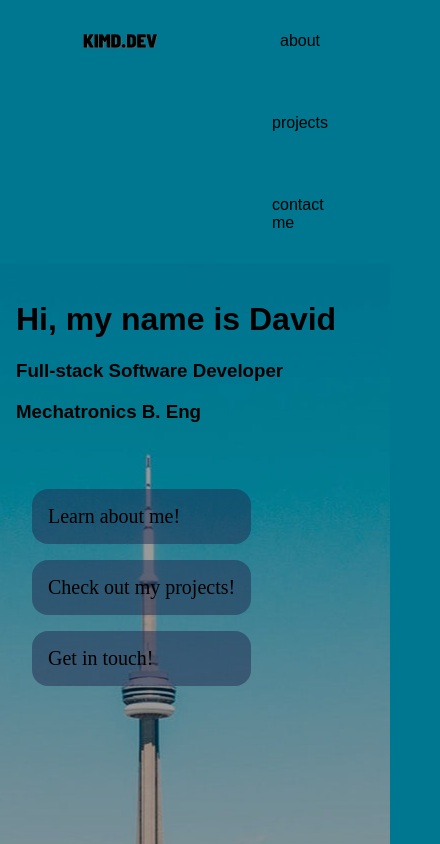
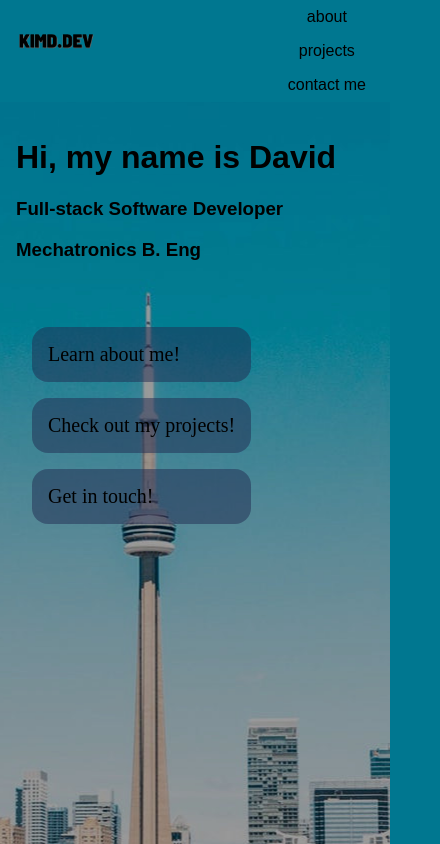
Before and after one commit to kim2552/kimd.dev, a React (Create React App) app: page / in a window 390 px wide. Shown: the top 844 px of the page, 440 px wide, since content can reach past the window. Built offline with nearby package versions, Linux system fonts and the light colour scheme.

Commit message:
fixed padding for the header and navbar

```diff
--- a/src/scss/_header.scss
+++ b/src/scss/_header.scss
@@ -12,12 +12,16 @@
     }
 
     @media only screen and (max-width: 1280px) {
+        padding-left: $header-padding-md;
+        padding-right: $header-padding-md;
         img{
             height: $logo-size-md;
         }
     }
 
     @media only screen and (max-width: 768px) {
+        padding-left: $header-padding-sm;
+        padding-right: $header-padding-sm;
         img{
             height: $logo-size-sm;
         }
@@ -28,9 +32,6 @@
     display: flex;
     flex-direction: row;
     align-items: center;
-
-    padding-left: $header-padding-lg;
-    padding-right: $header-padding-lg;
 
     font-family: $font-family;
 
@@ -49,7 +50,17 @@
         color: $text-light-color;
     }
 
+    @media screen and (max-width: 1280px) {
+        .menu-item{
+            padding: $button-margin-md;
+        }
+    }
+
     @media only screen and (max-width: 768px) { //TODO:Create responsive navbar
         flex-direction: column;
+
+        .menu-item{
+            padding: $button-margin-sm;
+        }
     }
 }
```
